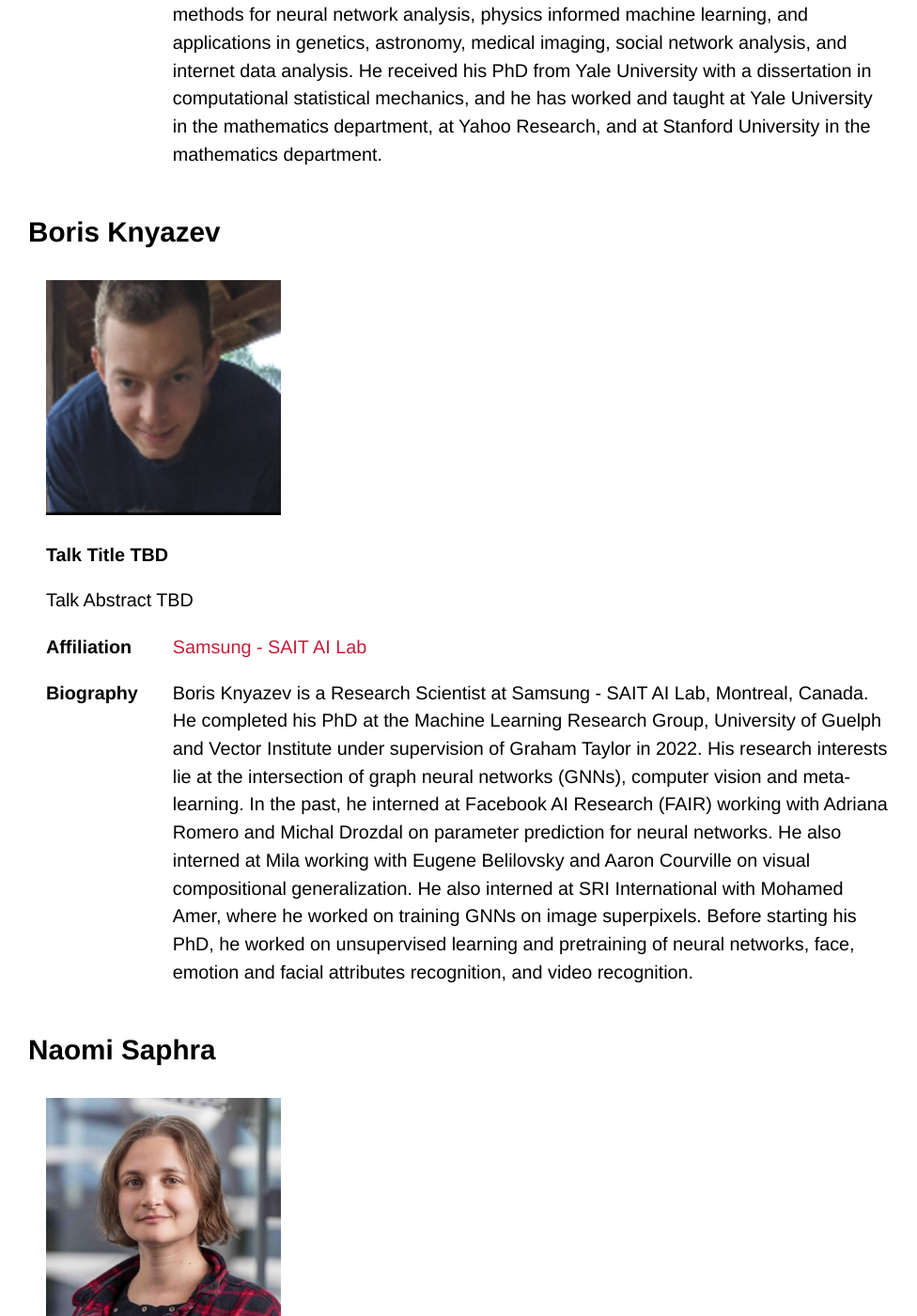
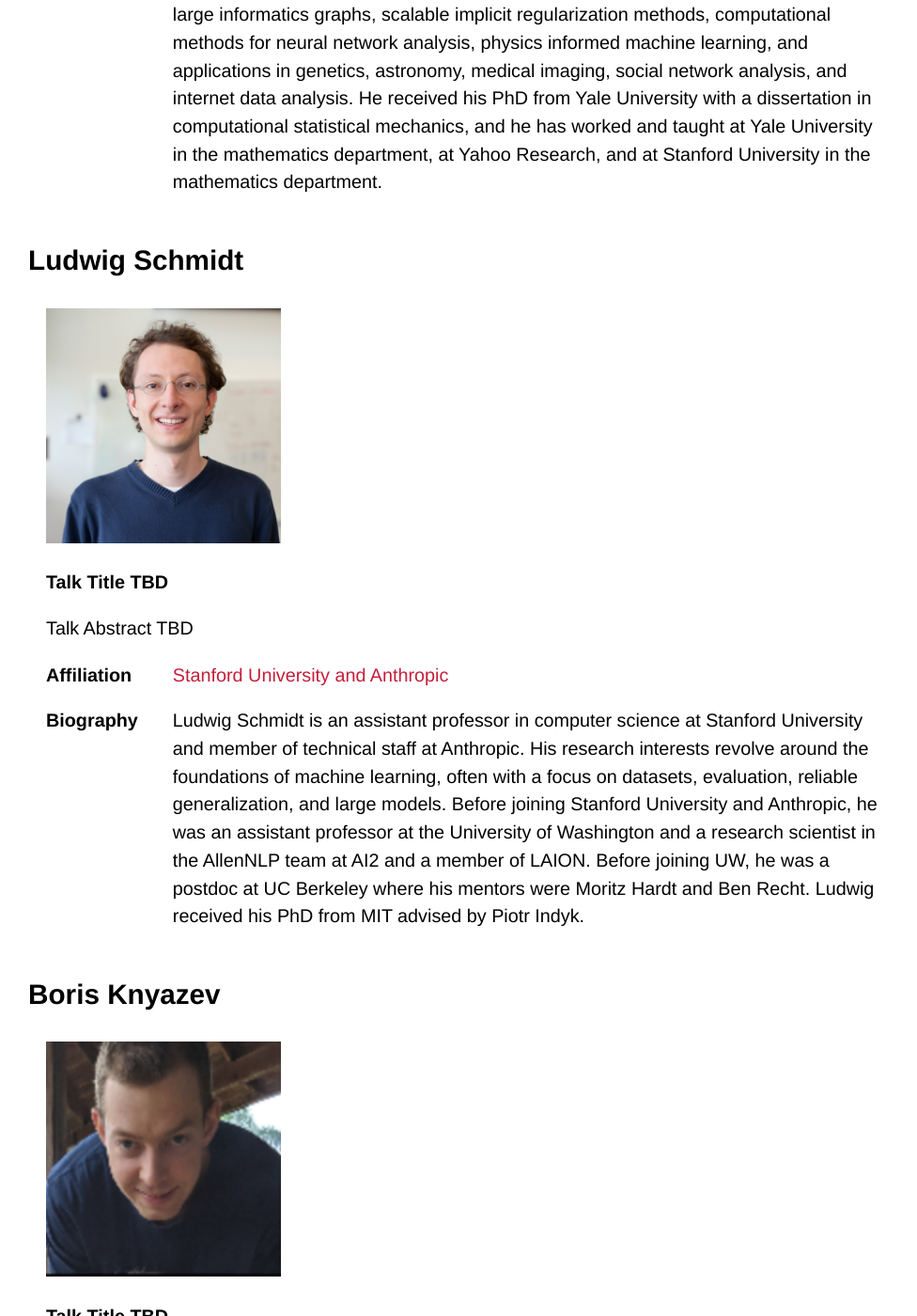
Before and after one commit to weight-space-learning/weight-space-learning.github.io, a Jekyll site: the page built from docs/speakers.md, in a window 1280 px wide and 1400 px high, scrolled down 2371 px. Shown: the whole window at 94% size, without its empty margins (142-1118 px from the left). Built offline with Jekyll 4.4.1, drawn with Linux system fonts in a browser that asks for light colours; some web fonts are replaced; our own code applies the rules of GitHub Pages for plain Markdown files; some of the changed text lies outside the part shown.

Commit message:
add Ludwig Schmidt

```diff
--- a/docs/speakers.md
+++ b/docs/speakers.md
@@ -6,10 +6,12 @@ layout: default
 
 We are honored to have several leading experts who will provide keynote presentations. Each speaker brings unique insights into machine learning theory, weight space analysis, and neural network synthesis.
 
+- **Stella Yu** (University of Michigan)
 - **Michael Mahoney** (UC Berkeley)
-- **Stella Yu** (University of Michigan)
+- **Ludwig Schmidt** (Stanford University and Anthropic)
 - **Boris Knyazev** (Samsung SAIT AI Lab)
 - **Naomi Saphra** (Harvard University)
+
 
 
 ## Stella X. Yu
@@ -31,6 +33,14 @@ We are honored to have several leading experts who will provide keynote presenta
 | **Affiliation** | [UC Berkeley, ICSI, LBNL, Amazon](https://www.stat.berkeley.edu/~mmahoney/) |
 | **Biography** | Michael W. Mahoney is a professor at the University of California at Berkeley in the Department of Statistics and at the International Computer Science Institute (ICSI).  He is also an Amazon Scholar as well as head of the Machine Learning and Analytics Group at the Lawrence Berkeley National Laboratory.  He works on algorithmic and statistical aspects of modern large-scale data analysis.  Much of his recent research has focused on large-scale machine learning, including randomized matrix algorithms and randomized numerical linear algebra, scientific machine learning, scalable stochastic optimization, geometric network analysis tools for structure extraction in large informatics graphs, scalable implicit regularization methods, computational methods for neural network analysis, physics informed machine learning, and applications in genetics, astronomy, medical imaging, social network analysis, and internet data analysis.  He received his PhD from Yale University with a dissertation in computational statistical mechanics, and he has worked and taught at Yale University in the mathematics department, at Yahoo Research, and at Stanford University in the mathematics department. |
 
+## Ludwig Schmidt
+
+| <img src="/assets/images/speakers/ludwig_schmidt.jpg" alt="Ludwig Schmidt" height="250px" /> |
+| **Talk Title TBD** |
+| Talk Abstract TBD |
+
+| **Affiliation** | [Stanford University and Anthropic](https://www.linkedin.com/in/ludwig-schmidt-87ba3612/) |
+| **Biography** | Ludwig Schmidt is an assistant professor in computer science at Stanford University and member of technical staff at Anthropic. His research interests revolve around the foundations of machine learning, often with a focus on datasets, evaluation, reliable generalization, and large models. Before joining Stanford University and Anthropic, he was an assistant professor at the University of Washington and a research scientist in the AllenNLP team at AI2 and a member of LAION. Before joining UW, he was a postdoc at UC Berkeley where his mentors were Moritz Hardt and Ben Recht. Ludwig received his PhD from MIT advised by Piotr Indyk. |
 
 ## Boris Knyazev
 
```
Also changed, not shown: docs/assets/images/speakers/ludwig_schmidt.jpg (added).
